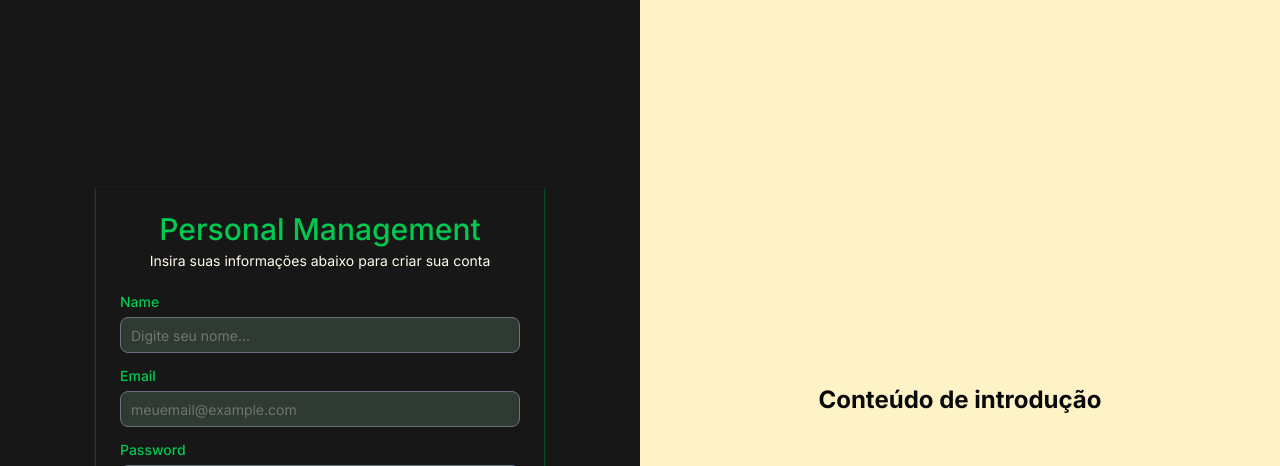
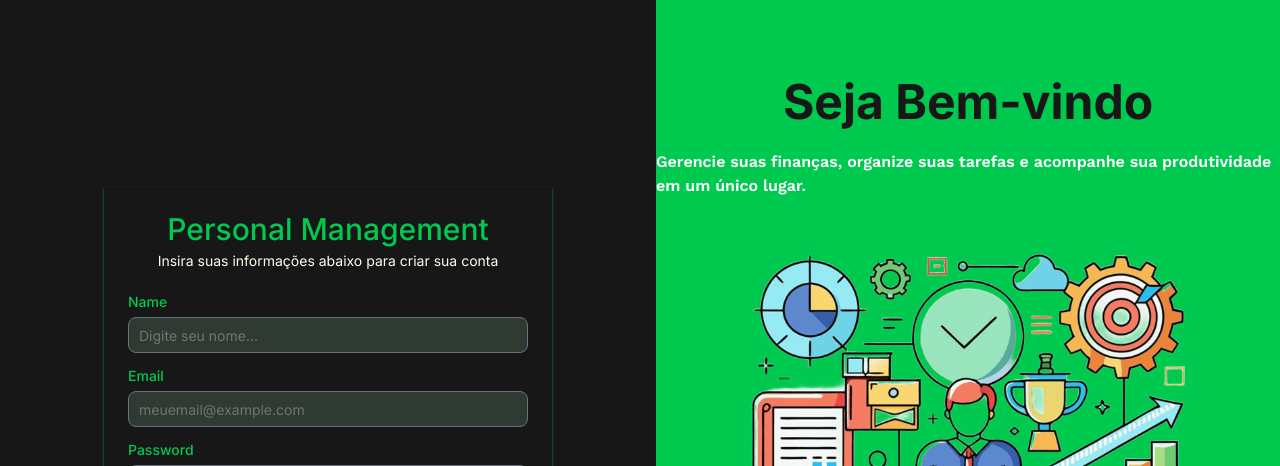
Before and after one commit to luiz-divino/frontend_personal_system, a Next.js app: page /register in a window 1280 px wide. Shown: the top 466 px of the page. Built offline with nearby package versions, Linux system fonts and the light colour scheme; no server answers; a web font is replaced by a local one.

Commit message:
feat: improve register landing page - Replace the placeholder right panel with a branded welcome section and dashboard illustration. - Add supporting copy and card-based layout to make the page feel more complete.

```diff
--- a/app/register/page.tsx
+++ b/app/register/page.tsx
@@ -1,11 +1,14 @@
 import { RegisterForm } from "@/components/forms/register-form";
+import { Card, CardContent, CardDescription } from "@/components/ui/card";
 import { getUser } from "@/lib/auth";
+import Image from "next/image";
+import painel from "./../../public/management.png";
 import { redirect } from "next/navigation";
 
 export default async function Register() {
-    const user = await getUser()
-    if(user){
-        redirect('/dashboard')
+  const user = await getUser();
+  if (user) {
+    redirect("/dashboard");
   }
   return (
     <div className="flex min-h-screen">
@@ -13,9 +16,25 @@ export default async function Register() {
         <RegisterForm />
       </div>
 
-            <div className="hidden md:flex flex-1 items-center justify-center bg-amber-100 p-4">
-                <h1 className="text-2xl font-bold">Conteúdo de introdução</h1>
-            </div>
+      <Card className="hidden w-full md:flex flex-1 items-center justify-center bg-text-register select-none">
+        <h1 className="text-5xl font-bold text-card-register">
+          Seja Bem-vindo
+        </h1>
+        <CardDescription className="text-white font-Libertinus text-base font-semibold">
+          Gerencie suas finanças, organize suas tarefas e acompanhe sua
+          produtividade em um único lugar.
+        </CardDescription>
+        <CardContent>
+          <Image
+            className="rounded-xl"
+            src={painel}
+            width={500}
+            height={500}
+            quality={800}
+            alt="Imagem referente a um painel adminstrativo animado"
+          />
+        </CardContent>
+      </Card>
     </div>
   );
 }
```
Lines whose indentation alone changed are shown as unchanged.
